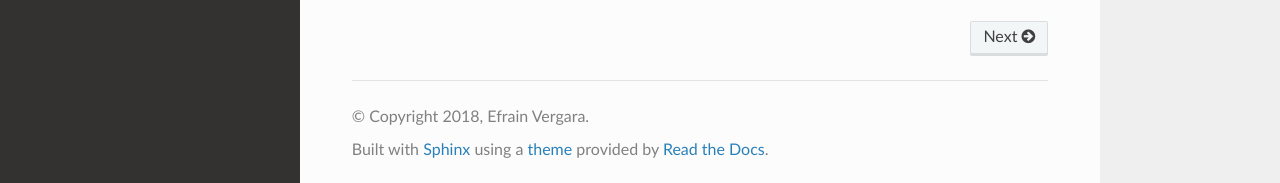
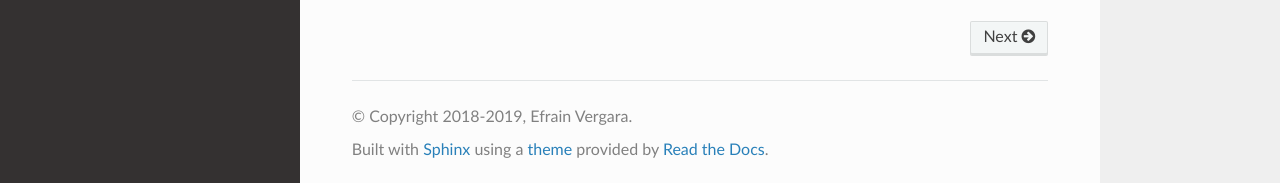
Before and after one commit to akai10tsuki/mkvbatchmultiplex, a Sphinx documentation site: the page built from docs/source/index.rst, in a window 1280 px wide and 1041 px high. Shown: the part 855-1038 px from the top of the window. Built offline with Sphinx 7.4.7 and the Read the Docs theme 2.0.0, drawn with Linux system fonts in a browser that asks for light colours; the version number is read from the project's files by our own code.

```diff
--- a/docs/source/conf.py
+++ b/docs/source/conf.py
@@ -25,8 +25,8 @@ import sys
 #        return MagicMock()
 
 #sys.modules.update((mod_name, Mock()) for mod_name in MOCK_MODULES)
-sys.path.insert(0, os.path.abspath('../..'))
-import mkvbatchmultiplex.config as config
+#sys.path.insert(0, os.path.abspath('../..'))
+from mkvbatchmultiplex import config
 
 html_show_sourcelink=False
 
@@ -35,14 +35,14 @@ html_show_sourcelink=False
 # -- Project information -----------------------------------------------------
 
 project = 'mkvbatchmultiplex'
-copyright = '2018, Efrain Vergara'
+copyright = '2018-2019, Efrain Vergara'
 author = 'Efrain Vergara'
 
 # The short X.Y version
 version = '0.5.3'
 # The full version, including alpha/beta/rc tags
-release = '0.5.3a3.dev1'
-#release = __version__.VERSION
+#release = '0.5.3a3.dev1'
+release = config.VERSION
 
 
 # -- General configuration ---------------------------------------------------
--- a/setup.py
+++ b/setup.py
@@ -6,12 +6,11 @@
 
 import io
 import os
-import sys
 
 from setuptools import setup, find_packages
 
-sys.path.insert(0, os.path.abspath('.'))
-import mkvbatchmultiplex.config as config
+#sys.path.insert(0, os.path.abspath('.'))
+from mkvbatchmultiplex import config
 
 
 DESCRIPTION = 'A mkv media batch multiplex.'
```
